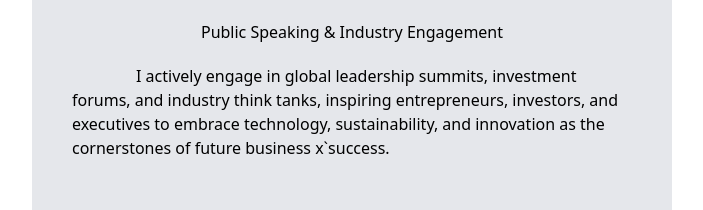
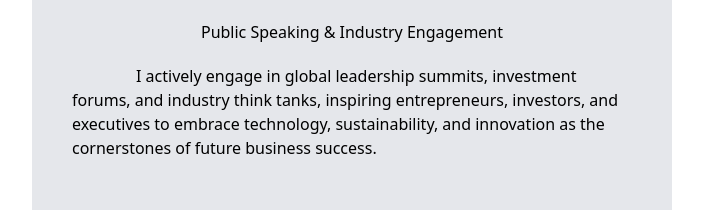
Before and after one commit to niteshtiwari89/PorfolioBlog, a React (Vite) app: page / in a window 1280 px wide. Shown: the part 4864-5074 px from the top of the page, without its empty margins (288-991 px from the left). Built offline with nearby package versions, Linux system fonts and the light colour scheme.

Commit message:
Fix title

```diff
--- a/index.html
+++ b/index.html
@@ -2,7 +2,7 @@
 <html lang="en">
   <head>
     <meta charset="UTF-8" />
-    <link rel="icon" type="image/svg+xml" href="/vite.svg" />
+    <!-- <link rel="icon" type="image/svg+xml" href="/vite.svg" /> -->
     <meta name="viewport" content="width=device-width, initial-scale=1.0" />
     <title>Gaurav Polshettiwar</title>
   </head>
--- a/src/components/LeaderShip.tsx
+++ b/src/components/LeaderShip.tsx
@@ -43,7 +43,7 @@ const LeaderShip = () => {
                         Public Speaking & Industry Engagement
                     </div>
                     <div className="large-first-para mt-4">
-                        I actively engage in global leadership summits, investment forums, and industry think tanks, inspiring entrepreneurs, investors, and executives to embrace technology, sustainability, and innovation as the cornerstones of future business x`success.
+                        I actively engage in global leadership summits, investment forums, and industry think tanks, inspiring entrepreneurs, investors, and executives to embrace technology, sustainability, and innovation as the cornerstones of future business success.
                     </div>
                 </div>
             </div>
```
